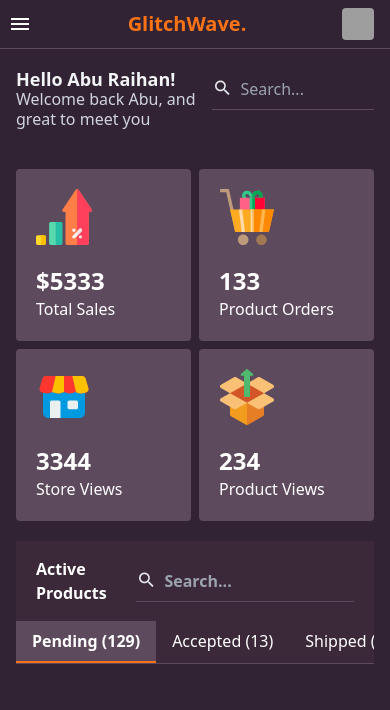
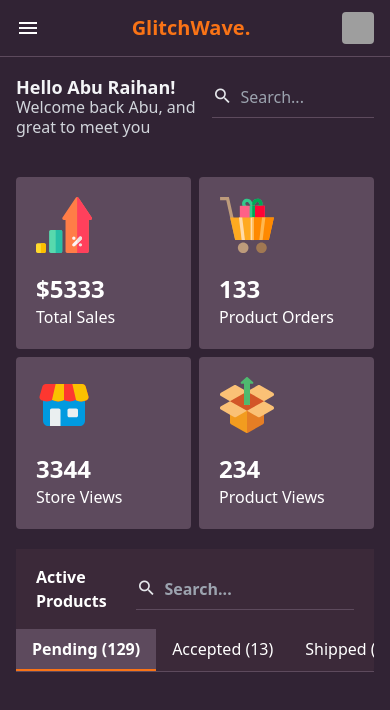
Before and after one commit to abura1han/GlitchWave, a React (Create React App) app: page / in a window 390 px wide. Shown: the top 710 px of the page. Built offline with nearby package versions, Linux system fonts and the light colour scheme; no server answers; grey boxes are pictures that could not be loaded.

Commit message:
Fix mobile header spacing

```diff
--- a/src/components/MobileHeader.tsx
+++ b/src/components/MobileHeader.tsx
@@ -8,7 +8,7 @@
   const [isPopupOpen, setIsPopupOpen] = useState<boolean>(false);
 
   return (
-    <header className="flex md:hidden items-center justify-between px-2 lg:px-5 py-2 w-full border-b border-b-glitch-box relative">
+    <header className="flex md:hidden items-center justify-between px-4 py-3 w-full border-b border-b-glitch-box relative">
       {/* Toggle mobile popup */}
       {isPopupOpen && <MobileNav />}
 
@@ -37,9 +37,9 @@
           <img
             src={configs.userAvatar}
             alt="Abu Raihan"
-            className="w-8 h-8 rounded mr-2 border-none"
+            className="w-8 h-8 rounded border-none"
           />
-          <span className="font-medium hidden sm:block">
+          <span className="font-medium hidden sm:block ml-2 text-white">
             {configs.userName}
           </span>
         </Link>
```
